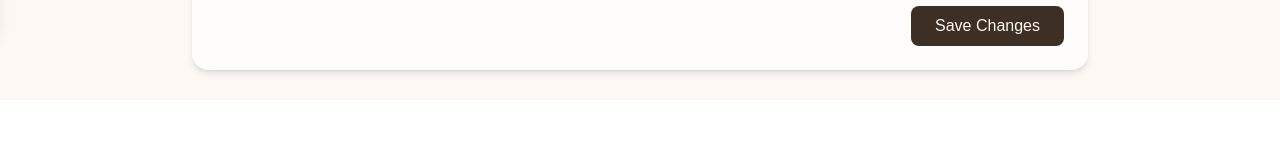
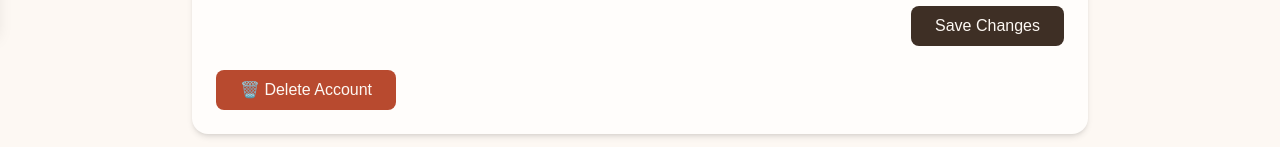
Before and after one commit to waleedsheeraz07/MVP, a Next.js app in the folder my-app/: page /profile in a window 1280 px wide. Shown: the part 769-916 px from the top of the page. Before the commit the page ends 869 px from the top, so only its background shows below. Built offline with nearby package versions, Linux system fonts and the light colour scheme; no server answers; the database is empty; sample sign-in values are in the browser's storage.

Commit message:
Update profile.tsx

```diff
--- a/my-app/pages/profile.tsx
+++ b/my-app/pages/profile.tsx
@@ -235,6 +235,27 @@ export default function ProfilePage({ userProfile, categories, user }: ProfilePa
                 {loading ? "Saving..." : "Save Changes"}
               </button>
             </div>
+  <div className="flex justify-between mt-4">
+  <button
+    onClick={async () => {
+      if (!confirm("Are you sure you want to delete your account? This action cannot be undone.")) return;
+      try {
+        const res = await fetch("/api/profile/delete", { method: "POST" });
+        const data = await res.json();
+        if (!res.ok) throw new Error(data.error || "Failed to delete account");
+
+        alert("Your account has been deleted.");
+        window.location.href = "/auth/signin"; // redirect to login
+      } catch (err: unknown) {
+        if (err instanceof Error) alert(err.message);
+        else alert("Unexpected error occurred");
+      }
+    }}
+    className="px-6 py-2 bg-[#b84a2f] text-[#fdf8f3] rounded-lg hover:bg-[#9e3e25] transition"
+  >
+    🗑️ Delete Account
+  </button>
+</div>
           </form>
         </div>
 
```
